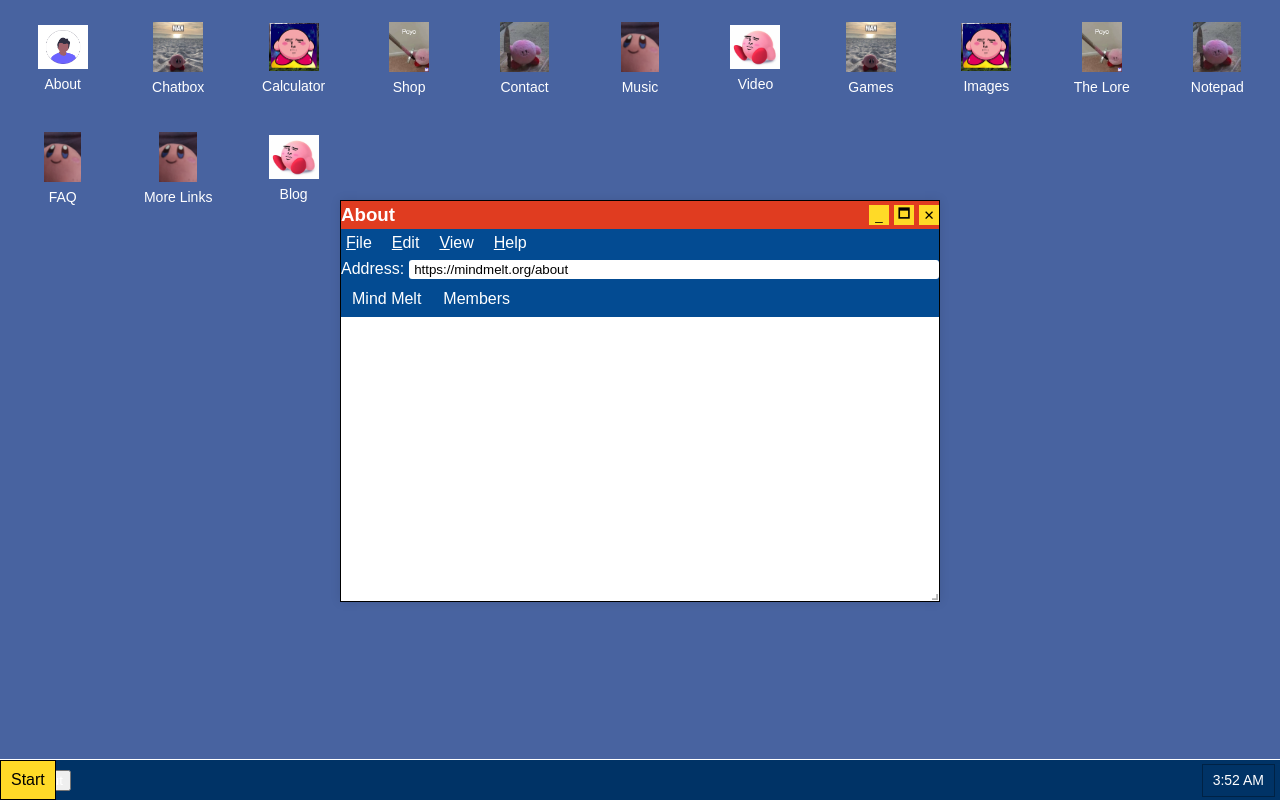
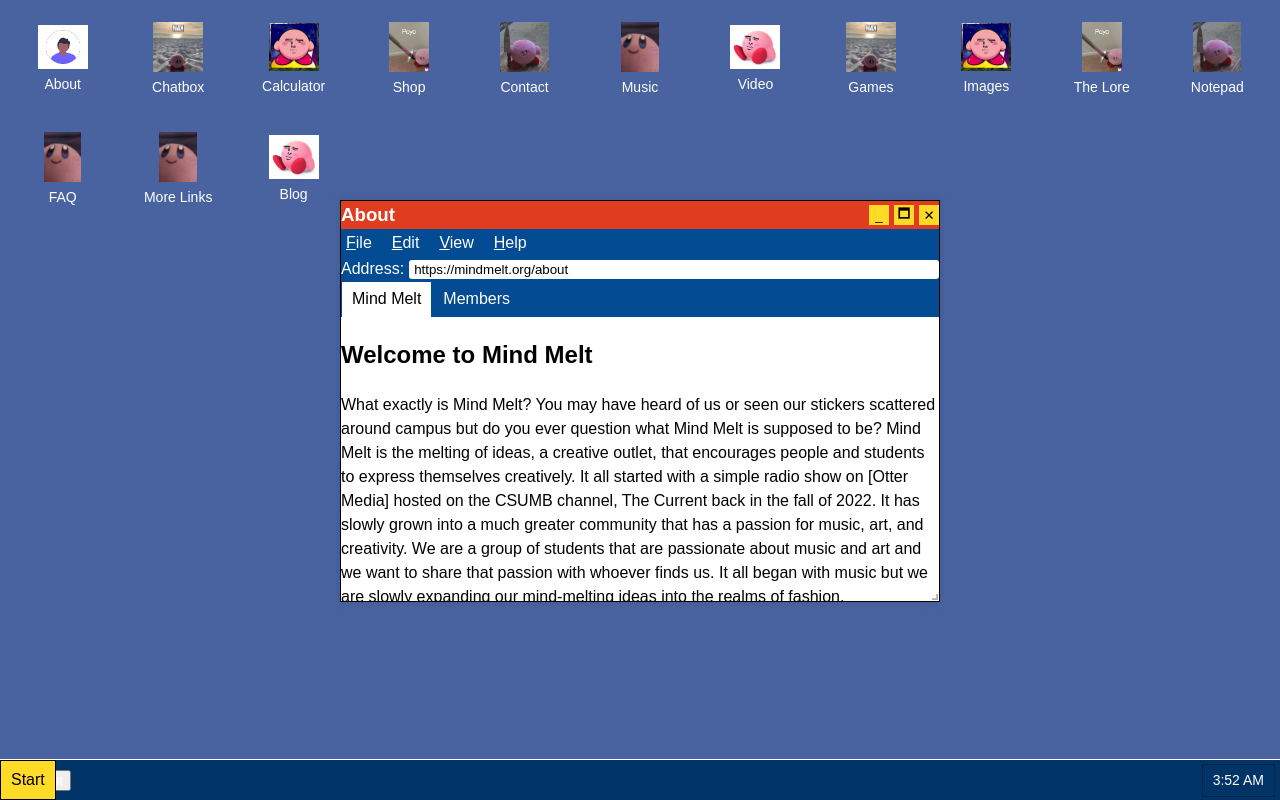
Before and after one commit to Dr-Huitzil/mind_melt_me, a React (Create React App) app: page / in a window 1280 px wide. Both pictures are taken after a click on the element "About". Built offline with nearby package versions, Linux system fonts and the light colour scheme; a web font is replaced by a local one.

Commit message:
i think i found why the active tab is not mind-melt

```diff
--- a/src/components/windows/about.js
+++ b/src/components/windows/about.js
@@ -9,7 +9,7 @@
         position: { x: 0, y: 0 },
         size: { width: 600, height: 400 },
         isMaximized: false,
-        activeTab: 'this-website'
+        activeTab: 'mind-melt'
     });
 
     const windowRef = useRef(null);
```
